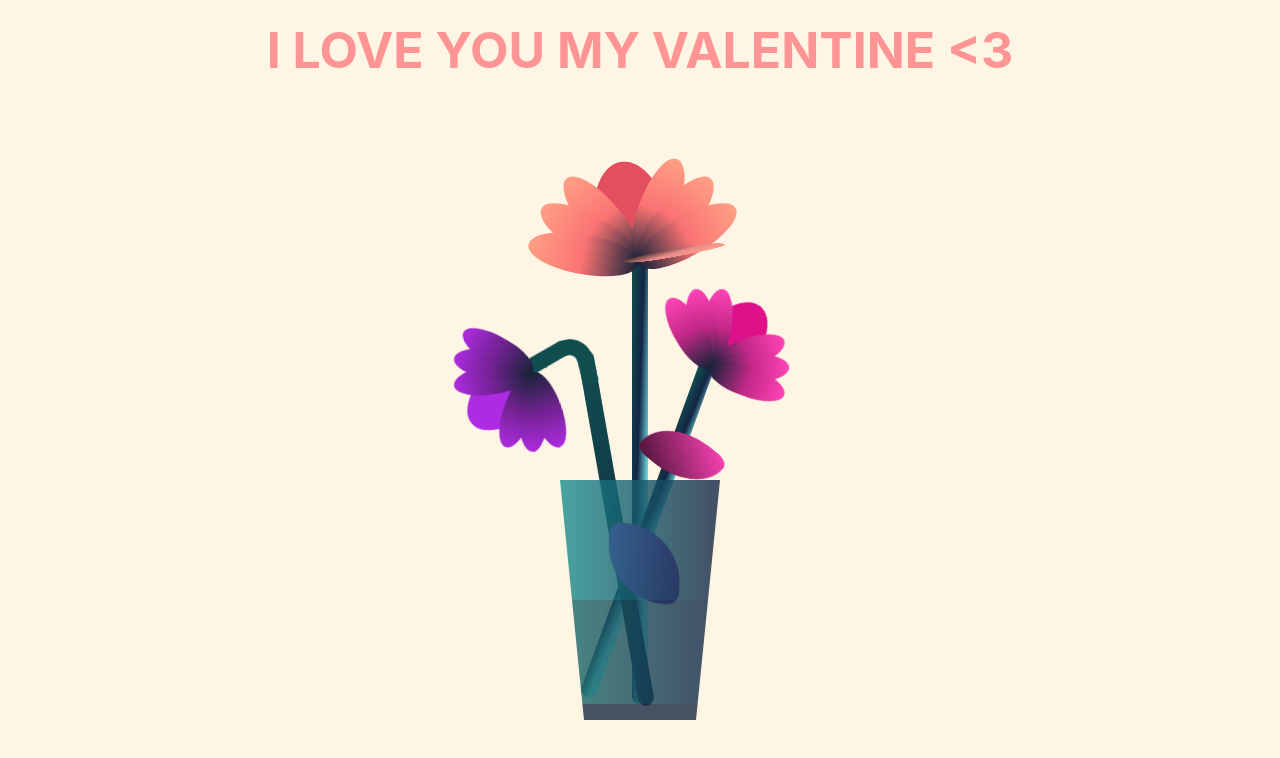
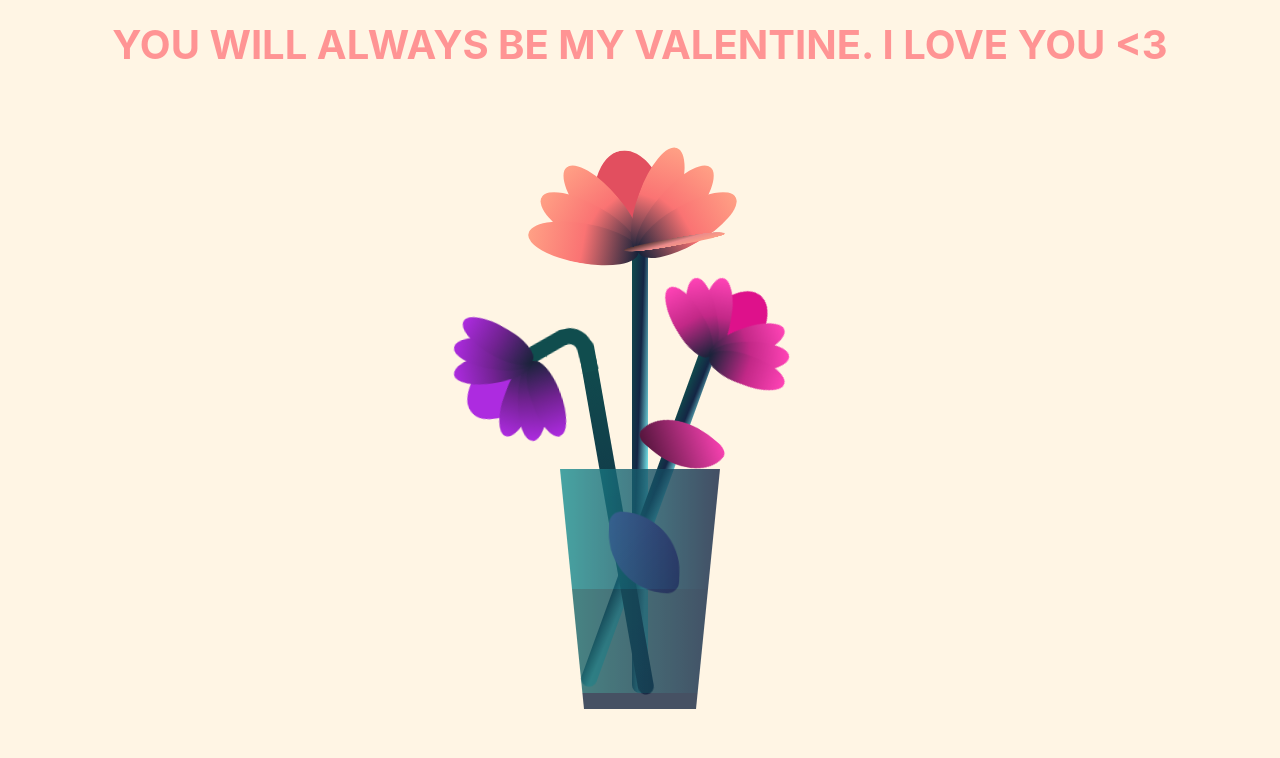
Before and after one commit to cd-mario/lala, a plain HTML site: page lastpage.html in a window 1280 px wide. Drawn offline with Linux system fonts and the light colour scheme.

Commit message:
second commit

```diff
--- a/css/flower.css
+++ b/css/flower.css
@@ -31,7 +31,7 @@ body{
     z-index: 1000; /* Ensure it's above other elements if needed */
     position: relative; /* Adjust based on layout needs */
 	margin-bottom: 400px;
-	font-size: 50px;
+	font-size: 40px;
     text-transform: uppercase;
 }
 
--- a/lastpage.html
+++ b/lastpage.html
@@ -7,7 +7,7 @@
     <link rel="stylesheet" href="css/flower.css" />
   </head>
   <body>
-    <div id="thankyou"><b>I love you my valentine <3</b></div>
+    <div id="thankyou"><b>You will always be my valentine. I love you <3</b></div>
     <div class="flower">
       <div class="f-wrapper">
         <div class="flower__line"></div>
```
